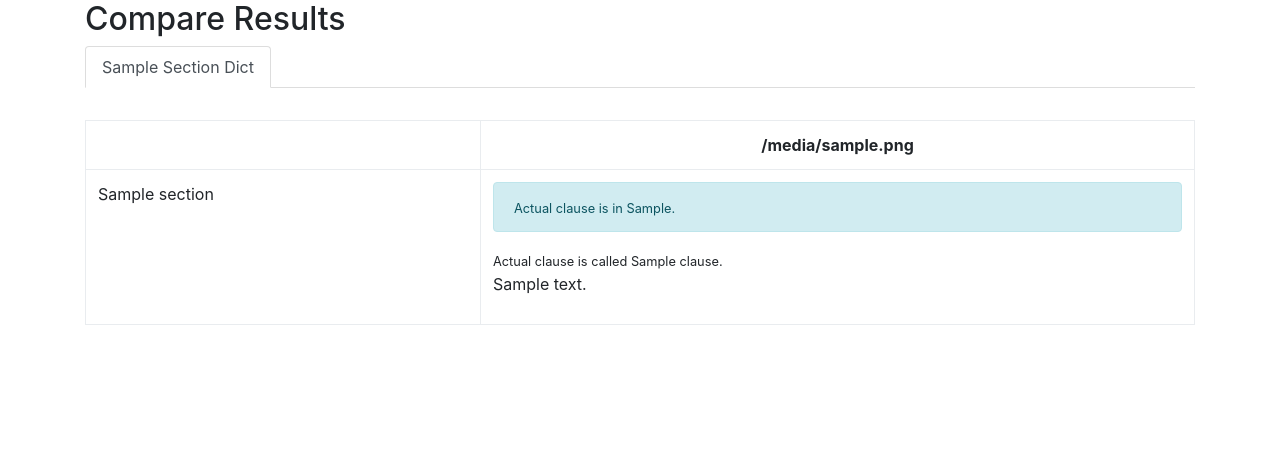
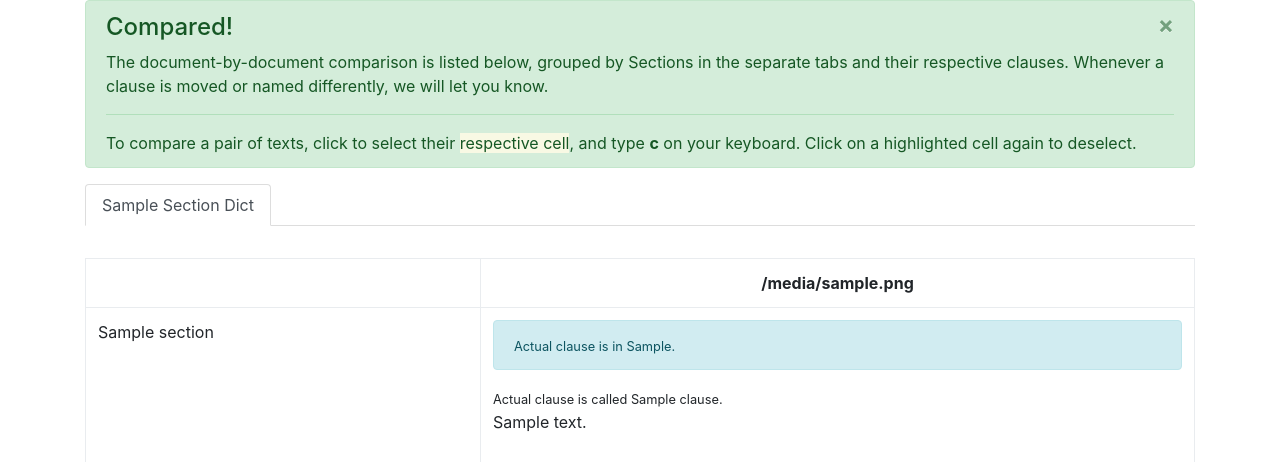
Before and after one commit to chiyuan-goh/work, a Django app: template dcompare/templates/dcompare/table.html in a window 1280 px wide. Shown: the top 462 px of the page. Run offline with Django 3.2, Linux system fonts and the light colour scheme; the template is opened without the code that fills it: most values are stand-ins (such as "Sample title", 1, 10 or a date in 2020); some libraries are stand-ins or nearby versions.

Commit message:
more asthetic

```diff
--- a/dcompare/templates/dcompare/table.html
+++ b/dcompare/templates/dcompare/table.html
@@ -14,7 +14,18 @@
 <div class="container">
     {% include "dcompare/diff_modal.html" %}
 
-    <h2>Compare Results</h2>
+    <div class="alert alert-success alert-dismissible fade show" role="alert">
+        <h4 class="alert-heading">Compared!</h4>
+        <p>The document-by-document comparison is listed below, grouped by Sections in the separate tabs and their respective clauses.
+            Whenever a clause is moved or named differently, we will let you know.</p>
+        <hr>
+        <p class="mb-0">To compare a pair of texts, click to select their <span class="hl-clause">respective cell</span>,
+            and type <b>c</b> on your keyboard. Click on a highlighted cell again to deselect.</p>
+
+        <button type="button" class="close" data-dismiss="alert" aria-label="Close">
+            <span aria-hidden="true">&times;</span>
+        </button>
+    </div>
 
     <ul class="nav nav-tabs" role="tablist" data-tabs="tabs">
 
@@ -53,7 +64,7 @@
                                         {% endif %}
                                         {% if clause.org_name %}
                                             <small>Actual clause is called {{ clause.org_name }}.</small>
-                                        {% endif  %}
+                                        {% endif %}
                                         <p>{{ clause.text|replace_newline|safe }} </p>
                                     </td>
                                 {% endfor %}
--- a/static/js/app.js
+++ b/static/js/app.js
@@ -104,9 +104,11 @@ var drawModal = function(text1, text2, opcodes){
 
 $(document).ready(function(){
     var selected_cls = 'hl-clause';
+    var hl_cls="c-clause";
 
     $("td").click(function(){
         $(this).toggleClass(selected_cls);
+        $(this).toggleClass(hl_cls);
     });
 
     $("#match").click(function(){
@@ -114,8 +116,8 @@ $(document).ready(function(){
     });
 
     $("html").keypress(function(event){
-        if (event.charCode == 99){
-            var td_tags = $("." + selected_cls);
+        if (event.charCode == 99){selected_cls
+            var td_tags = $("." + hl_cls);
 
             if(td_tags.length != 2){
                 alert("You must select exactly 2 clause content to compare!");
```
Lines whose indentation alone changed are shown as unchanged.
